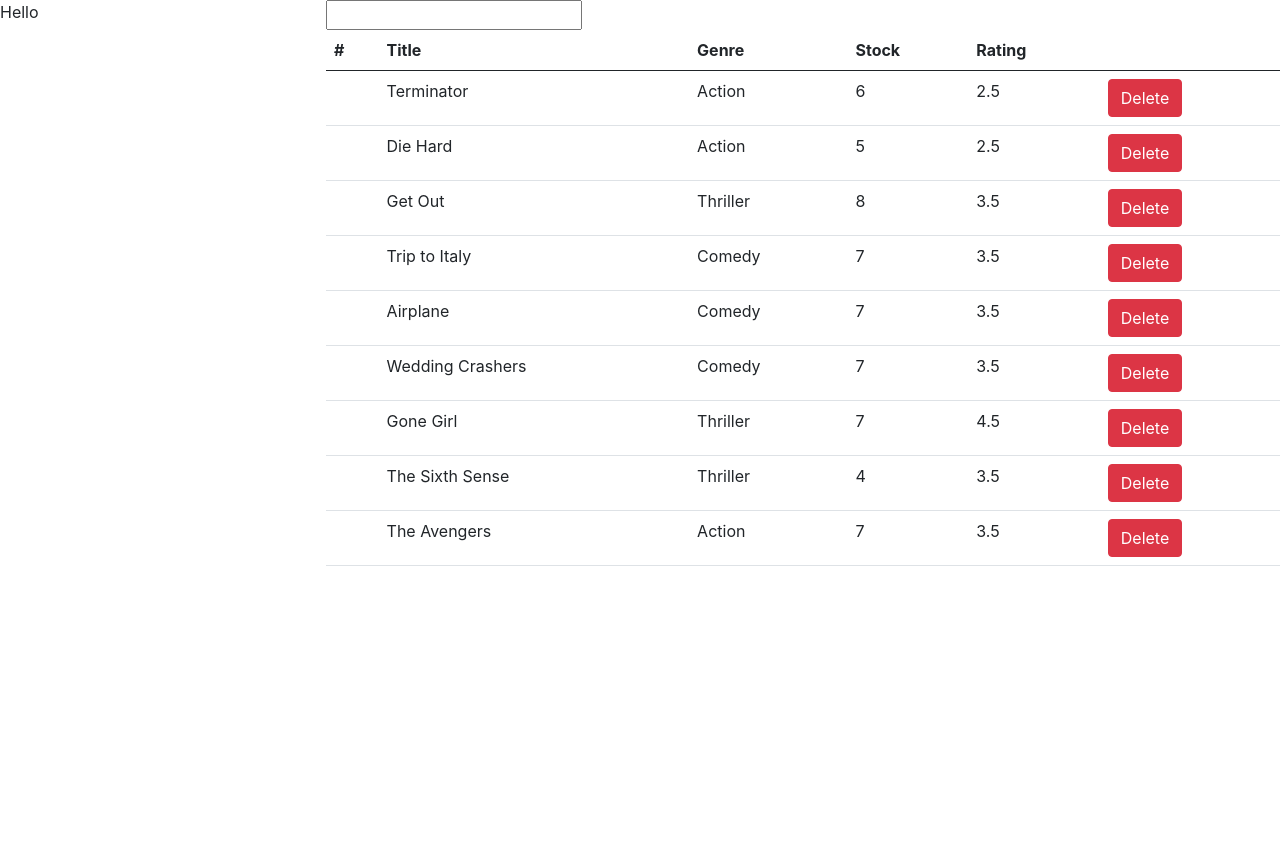
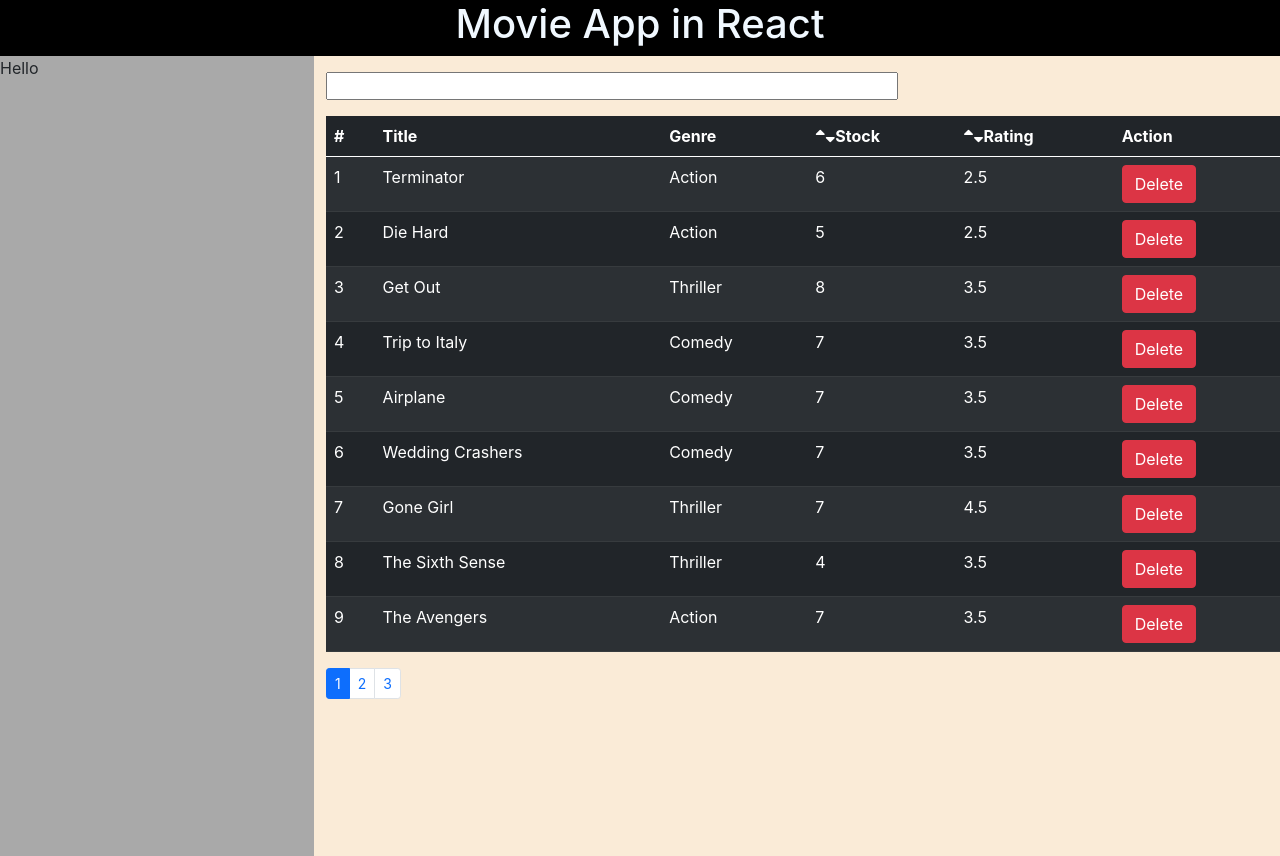
Before and after one commit to tanwer-pradeep/React, a React (Create React App) app in the folder movies/: page / in a window 1280 px wide. Before the commit the page ends 800 px from the top, so only its background shows below. Built offline with nearby package versions, Linux system fonts and the light colour scheme.

Commit message:
updated upto sort

```diff
--- a/movies/public/index.html
+++ b/movies/public/index.html
@@ -3,6 +3,7 @@
   <head>
     <meta charset="utf-8" />
     <link rel="icon" href="%PUBLIC_URL%/favicon.ico" />
+    <link rel="stylesheet" href="https://cdnjs.cloudflare.com/ajax/libs/font-awesome/5.15.3/css/all.min.css" integrity="sha512-iBBXm8fW90+nuLcSKlbmrPcLa0OT92xO1BIsZ+ywDWZCvqsWgccV3gFoRBv0z+8dLJgyAHIhR35VZc2oM/gI1w==" crossorigin="anonymous" referrerpolicy="no-referrer" />
     <link href="https://cdn.jsdelivr.net/npm/bootstrap@5.0.1/dist/css/bootstrap.min.css" rel="stylesheet"
     integrity="sha384-+0n0xVW2eSR5OomGNYDnhzAbDsOXxcvSN1TPprVMTNDbiYZCxYbOOl7+AMvyTG2x" crossorigin="anonymous">
 
@@ -19,6 +20,7 @@
       user's mobile device or desktop. See https://developers.google.com/web/fundamentals/web-app-manifest/
     -->
     <link rel="manifest" href="%PUBLIC_URL%/manifest.json" />
+    <link rel="stylesheet" href="style.css">
     <!--
       Notice the use of %PUBLIC_URL% in the tags above.
       It will be replaced with the URL of the `public` folder during the build.
@@ -29,6 +31,7 @@
       Learn how to configure a non-root public URL by running `npm run build`.
     -->
     <title>React App</title>
+
   </head>
   <body>
     <noscript>You need to enable JavaScript to run this app.</noscript>
--- /dev/null
+++ b/movies/public/style.css
@@ -0,0 +1,29 @@
+*{
+    margin: 0;
+    padding: 0;
+}
+
+body{
+    /* margin-top: 2rem !important; */
+    background-color:antiquewhite;
+}
+
+input{
+    box-sizing: border-box;
+    margin: 1rem 0;
+    width: 60%;
+}
+.sidebar{
+    /* position:absolute; */
+    height: 100vh;
+    background-color: darkgray;
+}
+.title{
+    /* width: 100vh; */
+    box-sizing: border-box;
+    display: flex;
+    background-color: black;
+    color: aliceblue;
+    justify-content: center;
+    align-items: center;
+}
--- a/movies/src/components/Movies.js
+++ b/movies/src/components/Movies.js
@@ -8,7 +8,7 @@ export default class movies extends Component {
         super(props);
         this.state = {
             movies: getMovies(),
-            currval : ''
+            currval: ''
         }
     }
 
@@ -21,46 +21,95 @@ export default class movies extends Component {
         })
     }
 
-    hadlechange = (e) =>{
+    hadlechange = (e) => {
         let task = e.target.value;
         this.setState({ currval: task });
 
     }
 
+    sortbyrating = (e) => {
+        let name = e.target.className;
+        console.log(name);
+
+        let sortedarr = []
+
+        if (name == 'fas fa-sort-up') {
+            // ascending
+            sortedarr = this.state.movies.sort((a, b) => {
+                return a.dailyRentalRate - b.dailyRentalRate
+            });
+        } else {
+            // descending
+            sortedarr = this.state.movies.sort((a, b) => {
+                return b.dailyRentalRate - a.dailyRentalRate
+            });
+        }
+        this.setState({ movies: sortedarr });
+    }
+
+    sortbystock = (e) => {
+        let name = e.target.className;
+        console.log(name);
+        let sortedarr = []
+
+        if (name == 'fas fa-sort-up') {
+            // ascending
+            sortedarr = this.state.movies.sort((a, b) => {
+                return a.numberInStock - b.numberInStock
+            });
+        } else {
+            // descending
+            sortedarr = this.state.movies.sort((a, b) => {
+                return b.numberInStock - a.numberInStock
+            });
+        }
+        this.setState({ movies: sortedarr });
+    }
 
 
     render() {
         let { movies, currval } = this.state
         let searchedmovies = [];
-        if(currval != ''){
-            searchedmovies = movies.filter(movieobj =>{
+        if (currval != '') {
+            searchedmovies = movies.filter(movieobj => {
                 let title = movieobj.title.trim().toLowerCase();
                 return title.includes(currval.toLowerCase())
             })
-        }else{
+        } else {
             searchedmovies = movies
         }
         return (
             <div className='row'>
-                <div className='col-3'>Hello</div>
+                <div className='title'>
+                    <h1 >Movie App in React</h1>
+                </div>
+                <div className='col-3 sidebar'>Hello</div>
                 <div className='col-9'>
                     <input type='text' value={this.state.currval} onChange={this.hadlechange}></input>
-                    <table className='table'>
+                    <table className='table table-striped table-dark'>
                         <thead>
                             <tr>
                                 <th scope="col">#</th>
                                 <th scope="col">Title</th>
                                 <th scope="col">Genre</th>
-                                <th scope="col">Stock</th>
-                                <th scope="col">Rating</th>
-                                <th scope='col'></th>
+                                <th scope="col">
+                                    <i className="fas fa-sort-up" onClick={this.sortbystock}></i>
+                                    <i className="fas fa-sort-down" onClick={this.sortbystock}></i>
+                                    Stock
+                                </th>
+                                <th scope="col">
+                                    <i className="fas fa-sort-up" onClick={this.sortbyrating}></i>
+                                    <i className="fas fa-sort-down" onClick={this.sortbyrating}></i>
+                                    Rating
+                                </th>
+                                <th scope='col'>Action</th>
                             </tr>
                         </thead>
                         <tbody>
                             {
                                 searchedmovies.map(movieobj => (
                                     <tr className='movies-name' key={movieobj._id}>
-                                        <td></td>
+                                        <td>{(searchedmovies.indexOf(movieobj)) + 1}</td>
                                         <td>{movieobj.title}</td>
                                         <td>{movieobj.genre.name}</td>
                                         <td>{movieobj.numberInStock}</td>
@@ -72,6 +121,13 @@ export default class movies extends Component {
                         </tbody>
 
                     </table>
+                    <nav aria-label="...">
+                        <ul class="pagination pagination-sm">
+                            <li class="page-item active"><a class="page-link" href="#">1</a></li>
+                            <li class="page-item "><a class="page-link" href="#">2</a></li>
+                            <li class="page-item"><a class="page-link" href="#">3</a></li>
+                        </ul>
+                    </nav>
                 </div>
             </div>
         )
```
